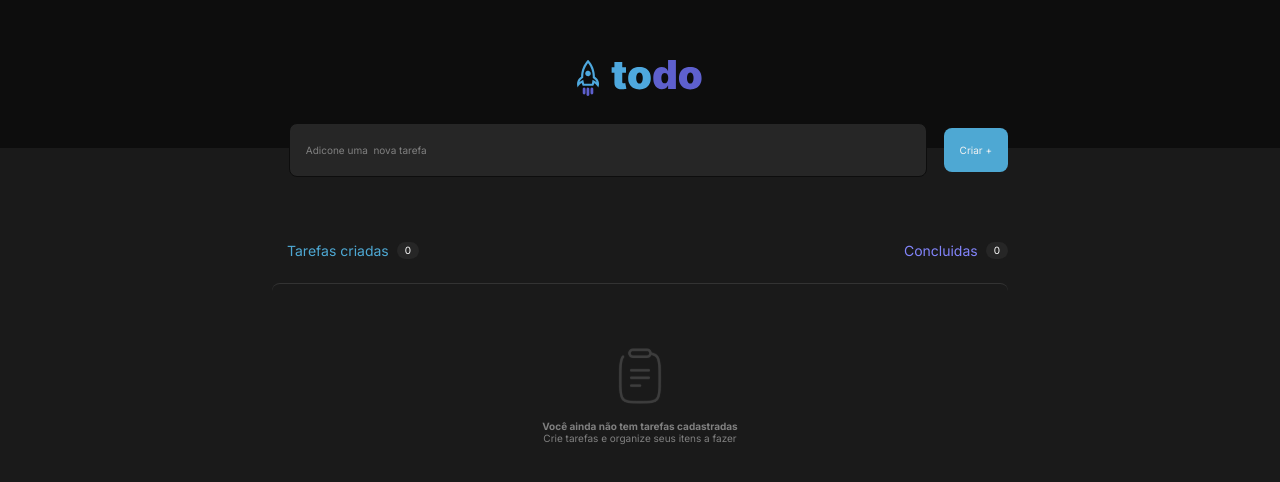
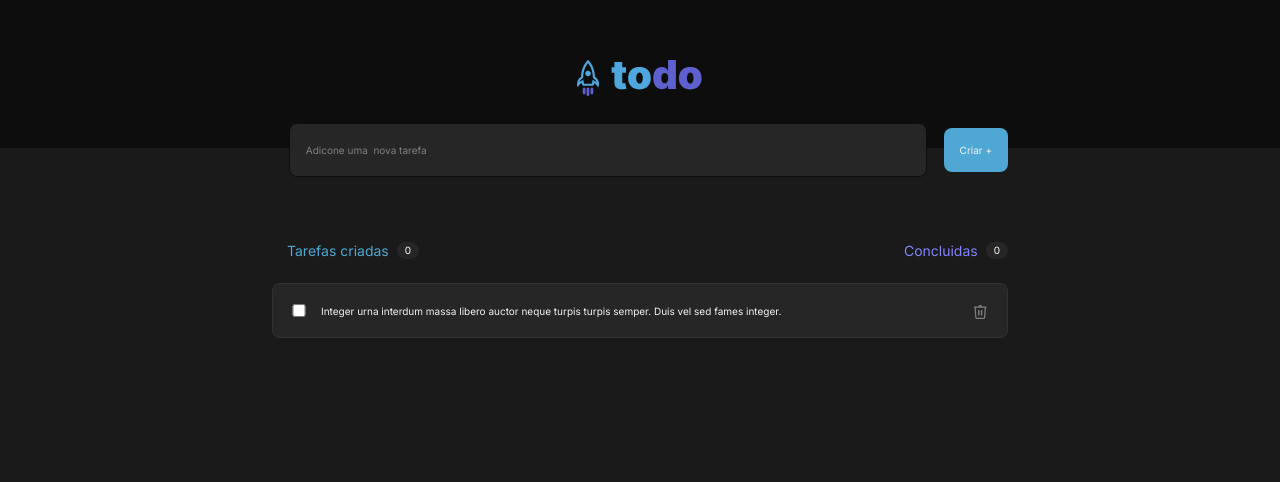
Before and after one commit to Massaronii/to-do-list-react, a React (Vite) app: page / in a window 1280 px wide. Shown: the top 482 px of the page. Built offline with nearby package versions, Linux system fonts and the light colour scheme.

Commit message:
:lipstick: create List

```diff
--- a/src/App.jsx
+++ b/src/App.jsx
@@ -4,6 +4,7 @@ import { Input } from './components/Input'
 import { Button } from './components/Button'
 import { ListHeader } from "./components/List/ListHeader"
 import {Empty} from "./components/List/Empty"
+import { List } from "./components/List/List"
 
 function App() {
 
@@ -18,7 +19,7 @@ function App() {
         <div>
           <ListHeader />
         </div>
-        <Empty/>
+        <List/>
       </section>
     </>
   )
--- a/src/components/List/List.jsx
+++ b/src/components/List/List.jsx
@@ -0,0 +1,19 @@
+import styles from "./List.module.css"
+
+export function List() {
+  return (
+    <div className={styles.container}>
+      <div className={styles.flex}>
+      <input type="checkbox" name="checkbox" className={styles.checkbox}/>
+      <p>
+        Integer urna interdum massa libero auctor neque turpis turpis semper.
+        Duis vel sed fames integer.
+      </p>
+      </div>
+
+     <button>
+      <img src="lixo.svg" alt="lixo" />
+     </button>
+    </div>
+  )
+}
--- a/src/components/List/List.module.css
+++ b/src/components/List/List.module.css
@@ -0,0 +1,31 @@
+.container {
+  padding: 16px;
+  display: flex;
+  margin-top: 24px;
+  border-radius: 8px;
+  border: 1px solid var(--gray-400);
+  background-color: var(--gray-500);
+  justify-content: space-between;
+}
+
+.flex {
+  display: flex;
+  gap: 12px;
+
+  align-items: center;
+}
+
+.checkbox {
+  height: 13px;
+  width: 20px;
+}
+
+.container button {
+  border: none;
+  background-color: transparent;
+  border-radius: 4px;
+
+  padding: 5px 4px 2px 4px;
+
+  transition: 0.2s background-color;
+}
```
Also changed, not shown: public/lixo.svg (added).
